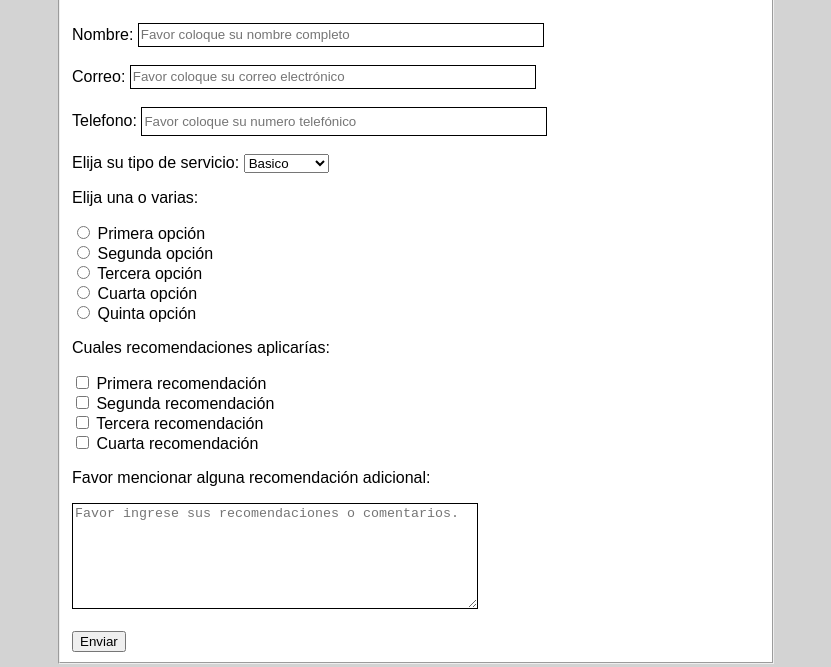
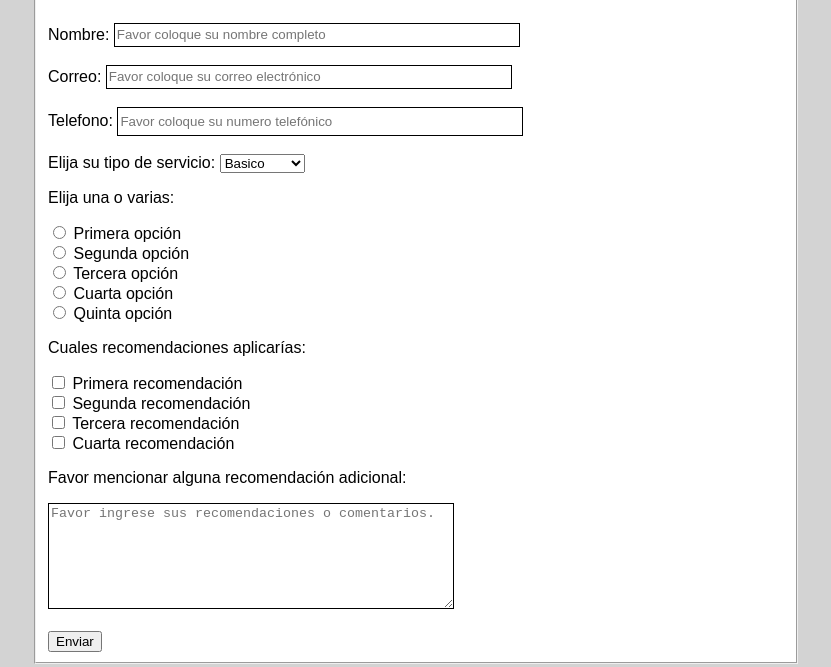
Before and after one commit to contrer-ju/FCC-Survey_Form, a plain HTML site: page index.html in a window 1280 px wide. Shown: the part 133-800 px from the top of the page, without its empty margins (224-1055 px from the left). Drawn offline with Linux system fonts and the light colour scheme.

Commit message:
Add files via upload

```diff
--- a/styles.css
+++ b/styles.css
@@ -1,7 +1,7 @@
 body {
   font-family: sans-serif;
   background: lightgray;
-  max-width: 90vh;
+  max-width: 60vw;
   margin: auto;
 }
 
```
